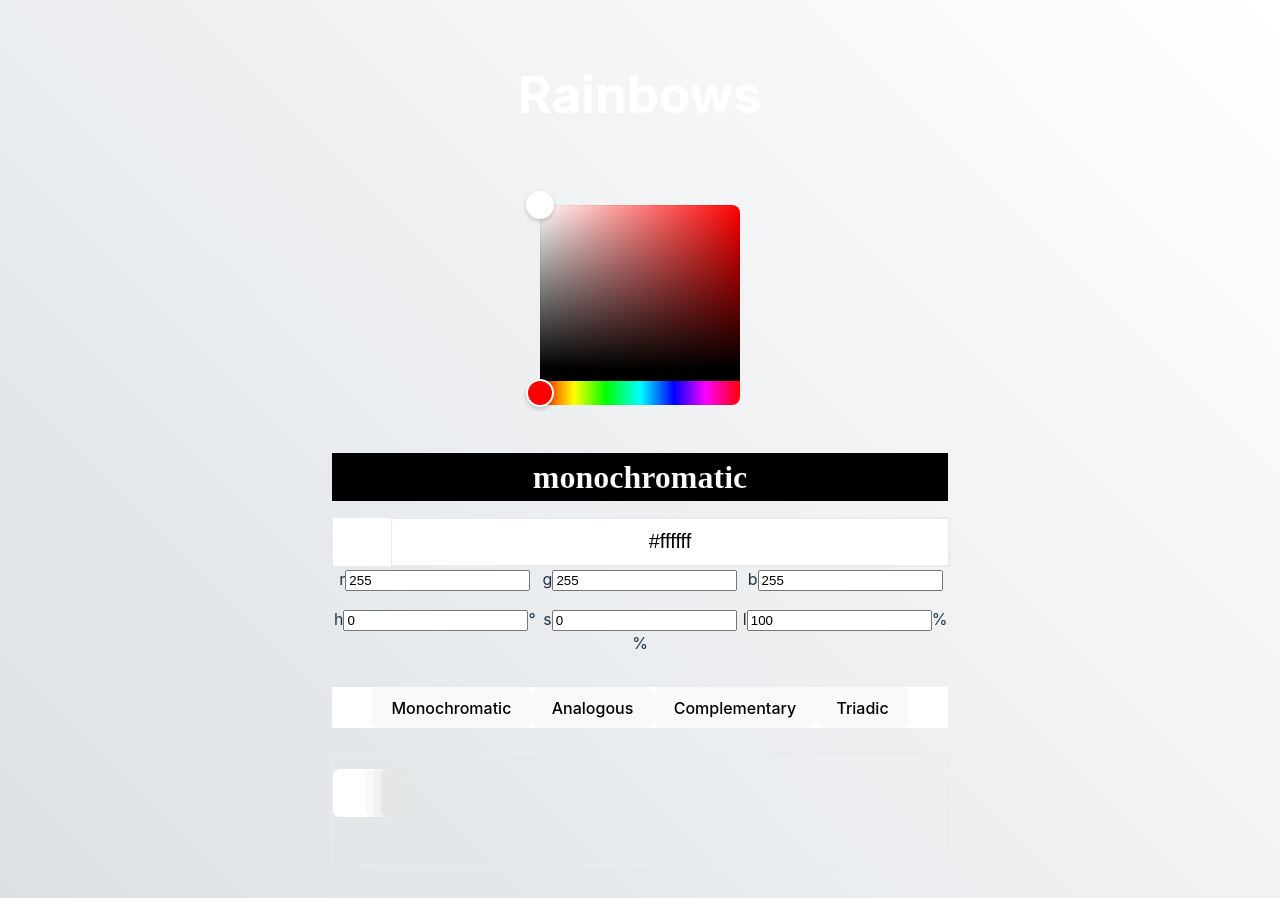
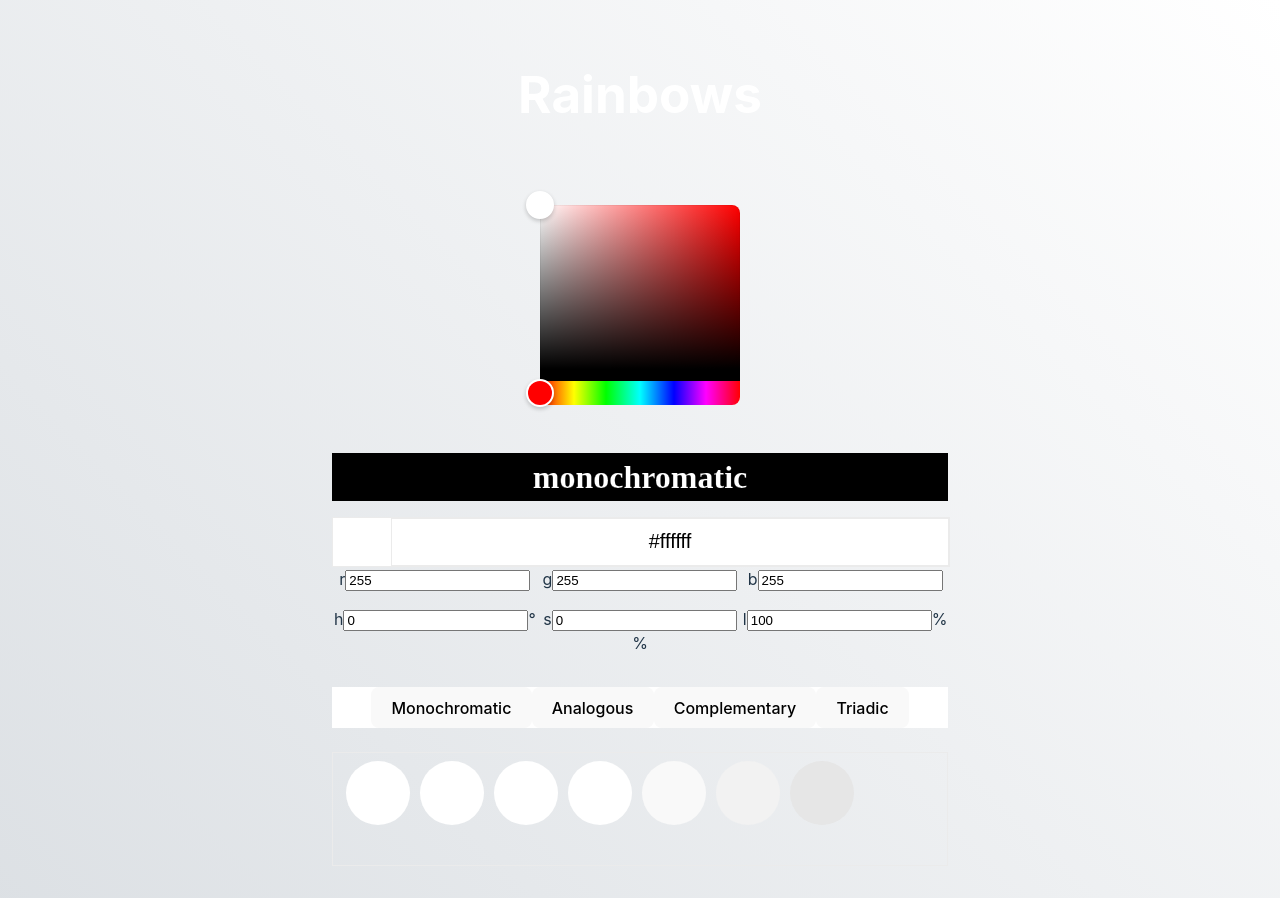
Before and after one commit to rimonaldo/rainbows, a React (Vite) app: page / in a window 1280 px wide. Built offline with nearby package versions, Linux system fonts and the light colour scheme.

Commit message:
adjusted pallete animation

```diff
--- a/src/styles/components/_color-vals.scss
+++ b/src/styles/components/_color-vals.scss
@@ -79,18 +79,18 @@ $text-color: #262833;
    align-items: center;
    padding-left: 0.5em;
    .color {
-      border-radius: 7px;
-      margin: 0 -0.5em;
-      width: 1.5rem;
-      height: 3rem;
-      transition: 1s;
+      border-radius: 50%;
+      // margin: 0 -0.5em;
+      width: 4rem;
+      height: 4rem;
+      transition: .2s;
       &:first-child {
          //  margin: 0;
       }
+      margin: 0 5px;
    }
    &:hover {
       > * {
-         margin: 0 5px;
          width: 4rem;
       }
    }
```
